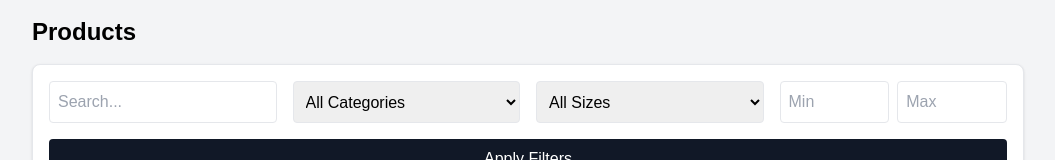
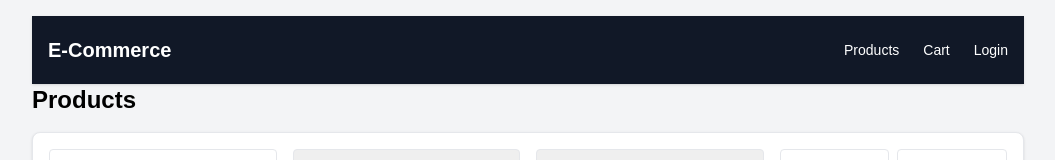
Before and after one commit to Shibili8/Clothing-Ecommerce-Frontend, a React (Create React App) app: page /products in a window 1280 px wide. Shown: the top 160 px of the page, without its empty margins (112-1167 px from the left). Built offline with nearby package versions, Linux system fonts and the light colour scheme; no server answers.

Commit message:
first commit

```diff
--- a/src/pages/Cart.js
+++ b/src/pages/Cart.js
@@ -4,7 +4,7 @@ import { isAuthenticated } from "../utils/auth";
 import { isLoggedInUser } from "../utils/auth";
 import { Link } from "react-router-dom";
 import { useCart } from "../context/CartContext";
-import Navbar from "./components/Navbar";
+import Navbar from "../components/Navbar";
 
 export default function Cart() {
   const [cart, setCart] = useState([]);
--- a/src/pages/Checkout.js
+++ b/src/pages/Checkout.js
@@ -3,7 +3,7 @@ import api from "../services/api";
 import { useNavigate } from "react-router-dom";
 import { isAuthenticated } from "../utils/auth";
 import { useCart } from "../context/CartContext";   // ✅ IMPORT FIXED
-import Navbar from "./components/Navbar";
+import Navbar from "../components/Navbar";
 
 export default function Checkout() {
   const navigate = useNavigate();
--- a/src/pages/Home.js
+++ b/src/pages/Home.js
@@ -1,5 +1,5 @@
 import { Link } from "react-router-dom";
-import Navbar from "./components/Navbar";
+import Navbar from "../components/Navbar";
 export default function Home() {
   return (
     <>
--- a/src/pages/OrderSuccess.js
+++ b/src/pages/OrderSuccess.js
@@ -1,5 +1,5 @@
 import { useParams, Link } from "react-router-dom";
-import Navbar from "./components/Navbar";
+import Navbar from "../components/Navbar";
 import { useCart } from "../context/CartContext";
 export default function OrderSuccess() {
   const { id } = useParams();
--- a/src/pages/ProductDetail.js
+++ b/src/pages/ProductDetail.js
@@ -2,7 +2,7 @@ import { useParams } from "react-router-dom";
 import { useEffect, useState } from "react";
 import api from "../services/api";
 import { useCart } from "../context/CartContext";
-import Navbar from "./components/Navbar";
+import Navbar from "../components/Navbar";
 
 export default function ProductDetail() {
   const { id } = useParams();
--- a/src/pages/Products.js
+++ b/src/pages/Products.js
@@ -2,6 +2,7 @@ import { useEffect, useState } from "react";
 import api from "../services/api";
 import FilterBar from "../components/FilterBar";
 import { Link } from "react-router-dom";
+import Navbar from "../components/Navbar";
 
 export default function Products() {
   const [products, setProducts] = useState([]);
@@ -30,6 +31,9 @@ export default function Products() {
   }, [filters, page]);
 
   return (
+    <>
+    <Navbar/>
+
     <div className="max-w-5xl mx-auto">
 
       <h1 className="text-2xl font-bold mb-4">Products</h1>
@@ -80,5 +84,6 @@ export default function Products() {
       </div>
 
     </div>
+    </>
   );
 }
```
